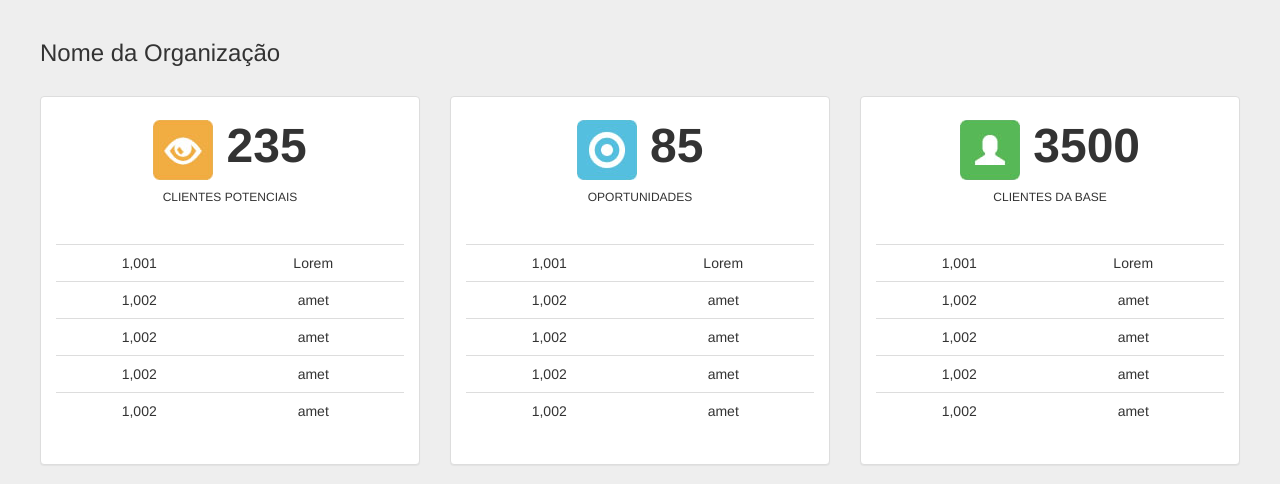
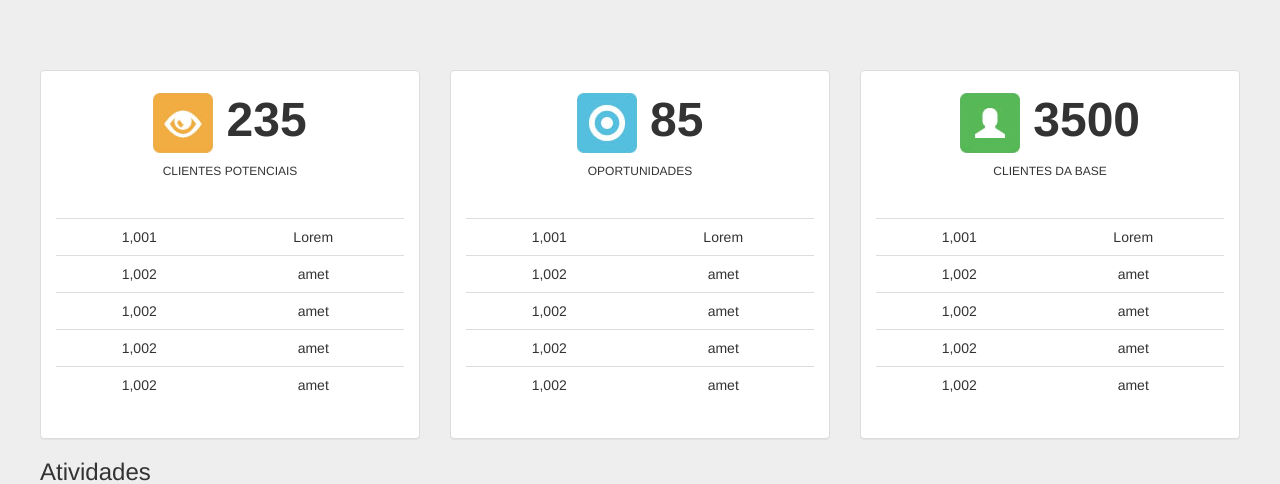
Before and after one commit to diemesleno/vendendo, a Django app: template crm/templates/crm/dashboard.html in a window 1280 px wide. Shown: the part 52-536 px from the top of the page. Run offline with Django 3.2, Linux system fonts and the light colour scheme; the template is opened without the code that fills it, so the values that code supplies are empty; some libraries are stand-ins or nearby versions.

Commit message:
[dashboard] Removed the organization title from the dashboard

```diff
--- a/crm/templates/crm/dashboard.html
+++ b/crm/templates/crm/dashboard.html
@@ -10,7 +10,7 @@
 {% block content %}
 <div class"container-fluid">
   <div class="main">
-    <h3 class="page-header">Nome da Organização</h3>
+    <h3 class="page-header"></h3>
     <!-- Panel Indicators -->
     <div class="row placeholders">
       <div class="col-xs-12 col-sm-4 placeholder">
```
